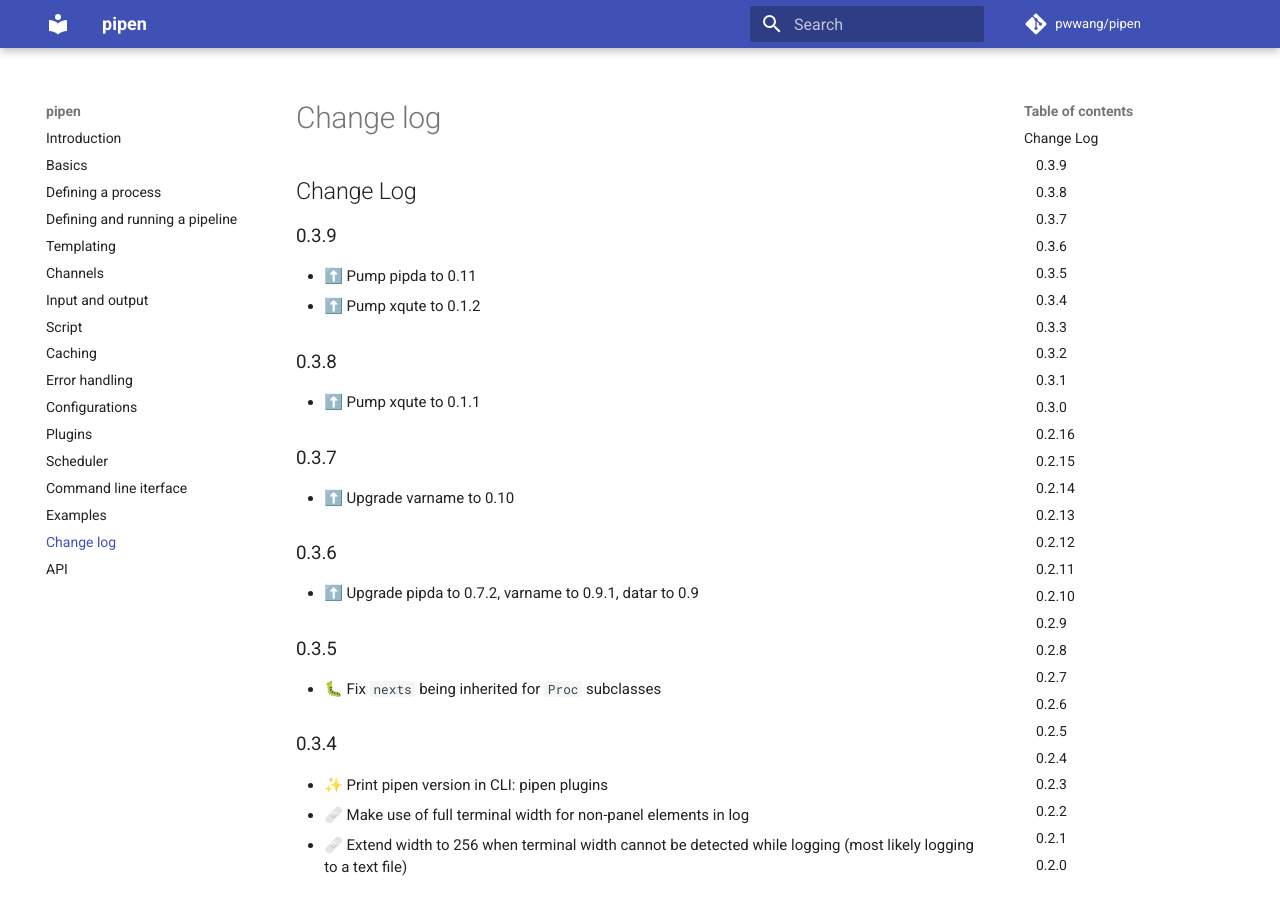
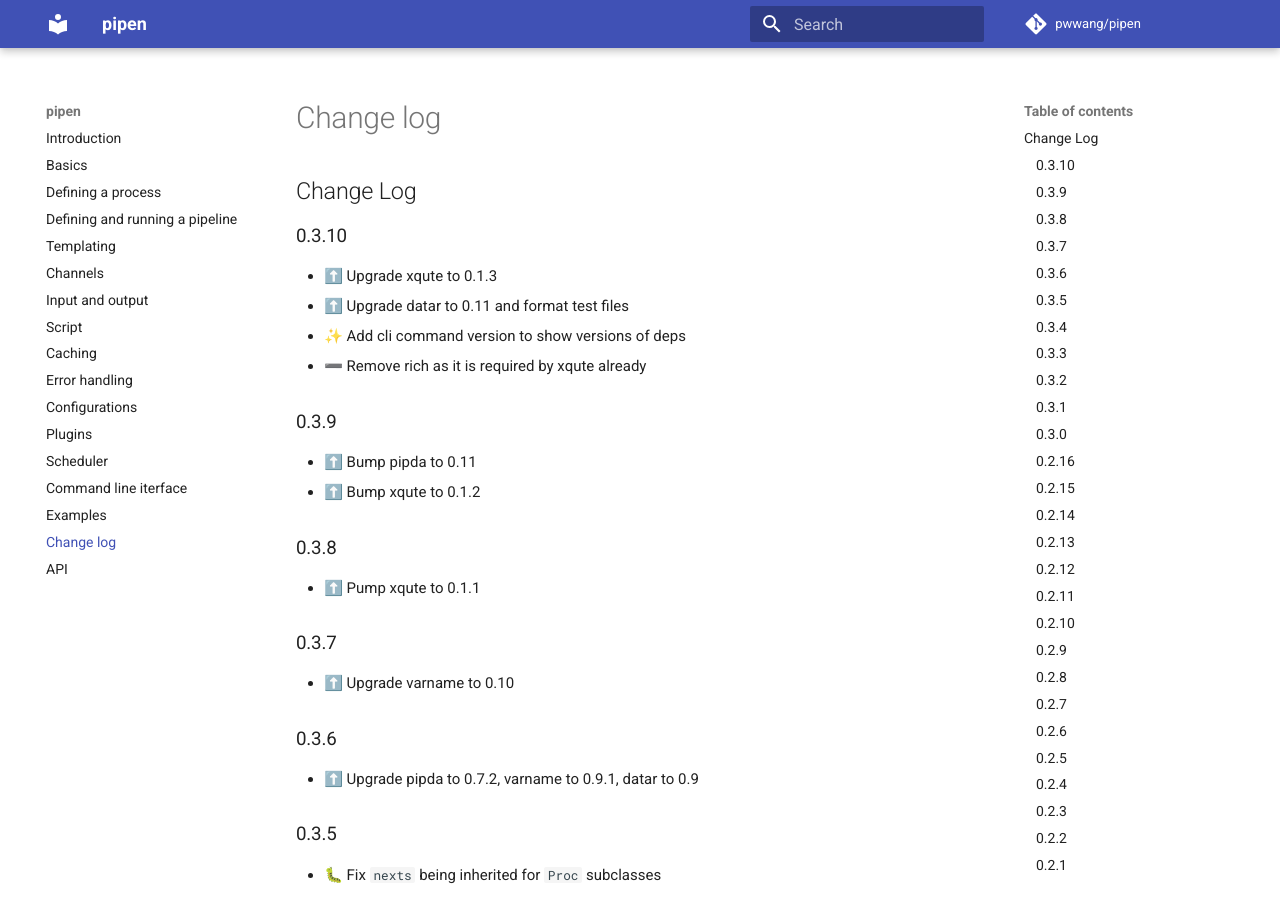
Before and after one commit to pwwang/pipen, an MkDocs documentation site: the page built from docs/CHANGELOG.md, in a window 1280 px wide and 900 px high. Built offline with MkDocs 1.6.1 and Material for MkDocs 9.7.7, drawn with Linux system fonts in a browser that asks for light colours; comment, search, counter and statistics services are not loaded.

Commit message:
🔖 0.3.10

```diff
--- a/docs/CHANGELOG.md
+++ b/docs/CHANGELOG.md
@@ -1,9 +1,16 @@
 # Change Log
+
+## 0.3.10
+
+- ⬆️ Upgrade xqute to 0.1.3
+- ⬆️ Upgrade datar to 0.11 and format test files
+- ✨ Add cli command version to show versions of deps
+- ➖ Remove rich as it is required by xqute already
 
 ## 0.3.9
 
-- ⬆️ Pump pipda to 0.11
-- ⬆️ Pump xqute to 0.1.2
+- ⬆️ Bump pipda to 0.11
+- ⬆️ Bump xqute to 0.1.2
 
 ## 0.3.8
 
--- a/pipen/version.py
+++ b/pipen/version.py
@@ -1,3 +1,3 @@
 """Provide version of pipen"""
 
-__version__ = "0.3.9"
+__version__ = "0.3.10"
--- a/pyproject.toml
+++ b/pyproject.toml
@@ -4,7 +4,7 @@ build-backend = "poetry.masonry.api"
 
 [tool.poetry]
 name = "pipen"
-version = "0.3.9"
+version = "0.3.10"
 description = "A pipeline framework for python"
 authors = [ "pwwang <pwwang@pwwang.com>",]
 license = "MIT"
```
